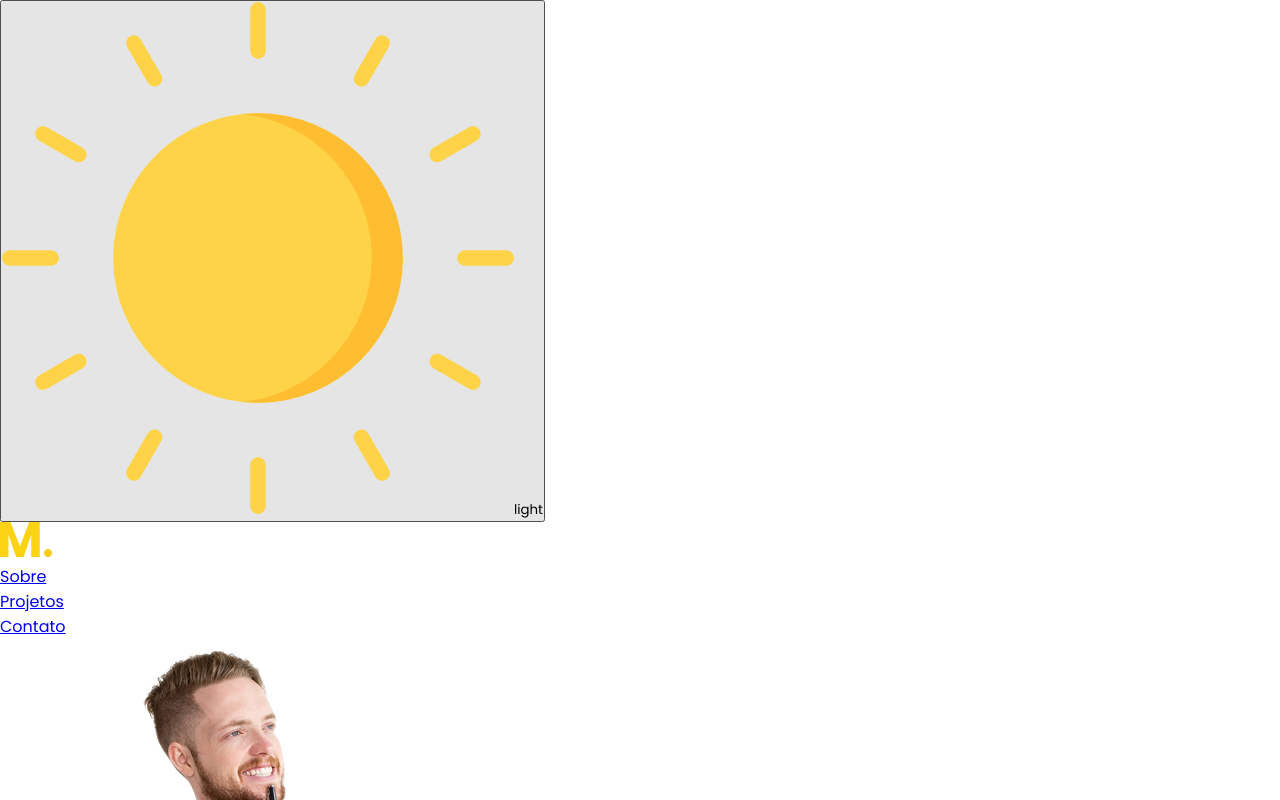
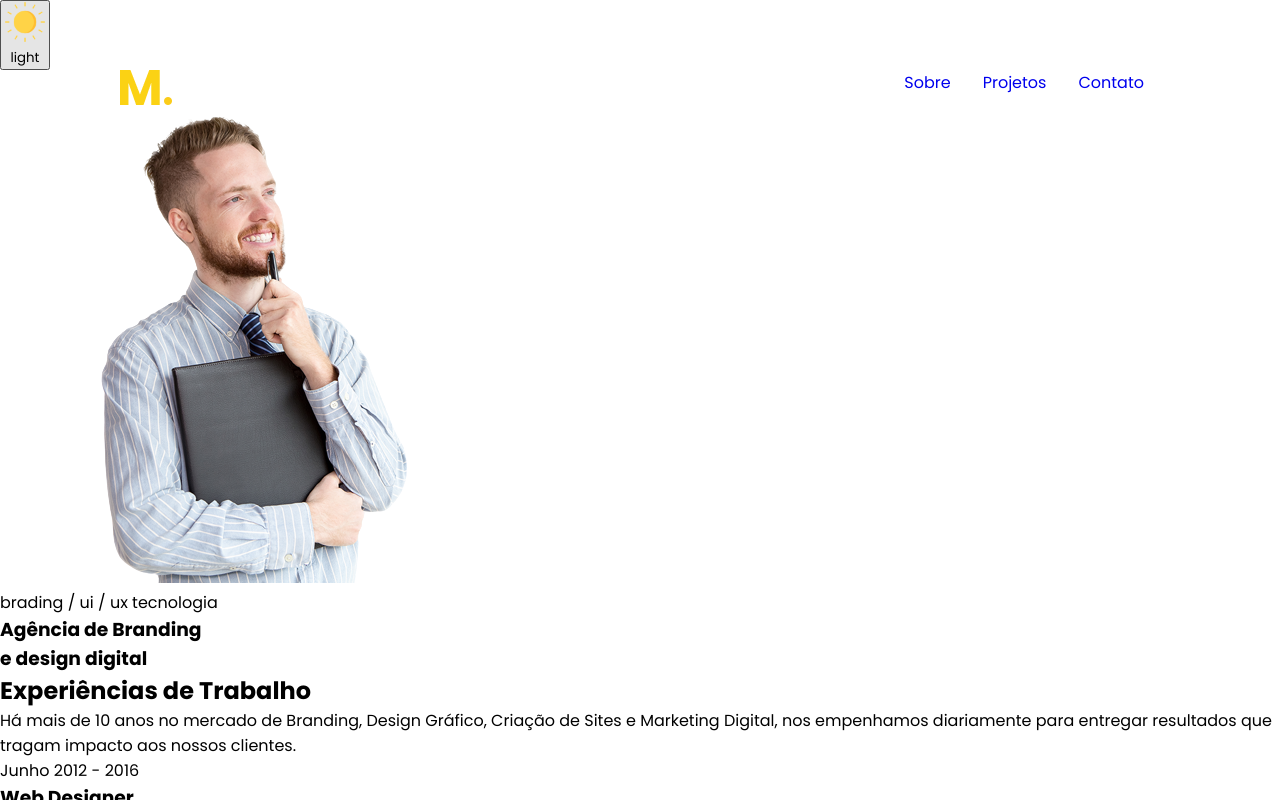
Before and after one commit to denervalspelizario/Agencia-react, a React (Vite) app in the folder agencia/: page / in a window 1280 px wide. Shown: the top 800 px of the page. Built offline with nearby package versions, Linux system fonts and the light colour scheme.

Commit message:
update projeto agencia inicio estilizacao component header

```diff
--- a/agencia/src/componentes/Theme.jsx
+++ b/agencia/src/componentes/Theme.jsx
@@ -1,6 +1,7 @@
 import Moon from '/image/moon.png';
 import Sun from '/image/sun.png';
 import { useState } from 'react';
+import '../styles/componentes/Theme.sass'
 
 const Theme = () => {
 
--- a/agencia/src/styles/componentes/Header.sass
+++ b/agencia/src/styles/componentes/Header.sass
@@ -0,0 +1,21 @@
+
+
+.header__container
+    margin: 0 auto
+    width: 1040px
+    display: flex
+    justify-content: space-between
+
+
+
+    nav
+
+        ul
+            display: flex
+
+            li
+                margin: 0 1rem
+                list-style: none
+
+                a
+                    text-decoration: none
--- /dev/null
+++ b/agencia/src/styles/componentes/Theme.sass
@@ -0,0 +1,8 @@
+@use '../mixins'
+@use '../variables'
+
+button
+    width: 50px
+
+    img
+        width: 40px
```
Also changed, not shown: agencia/src/componentes/Header.jsx (+5 -8 lines).
